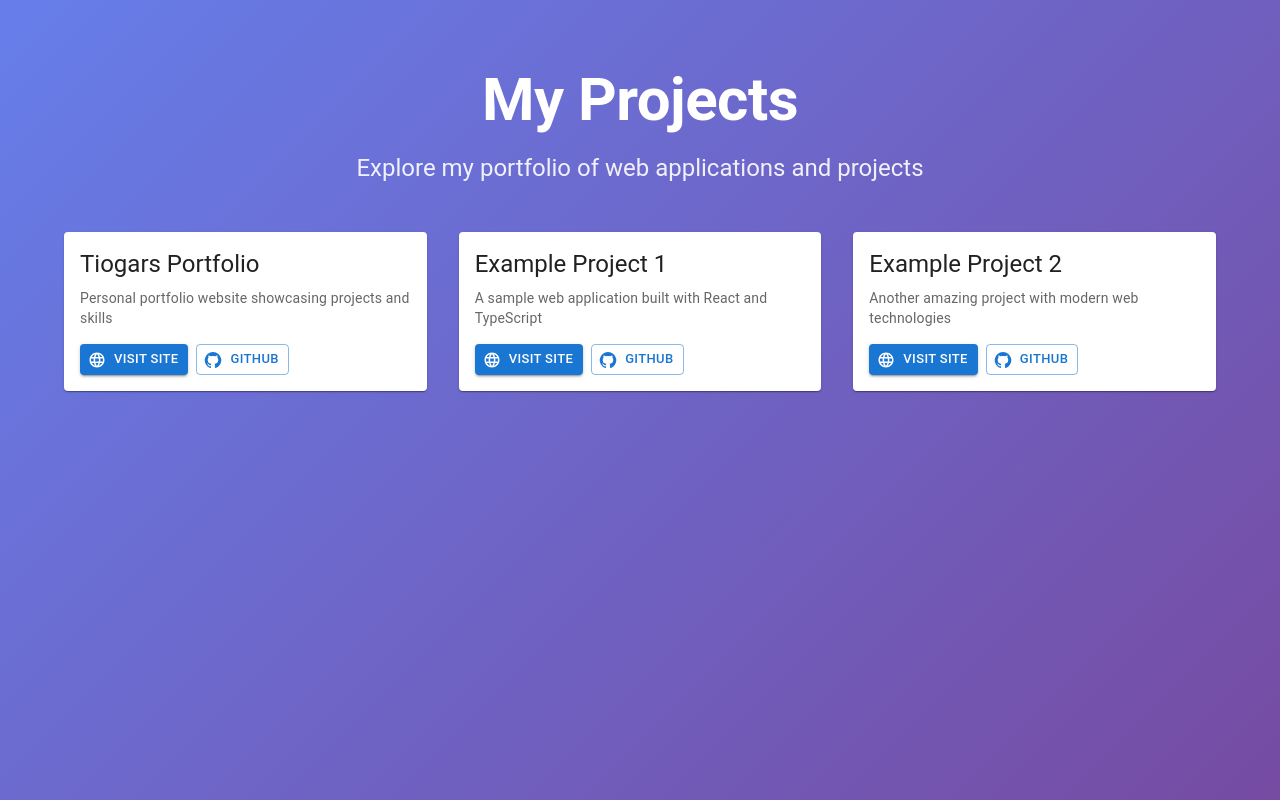
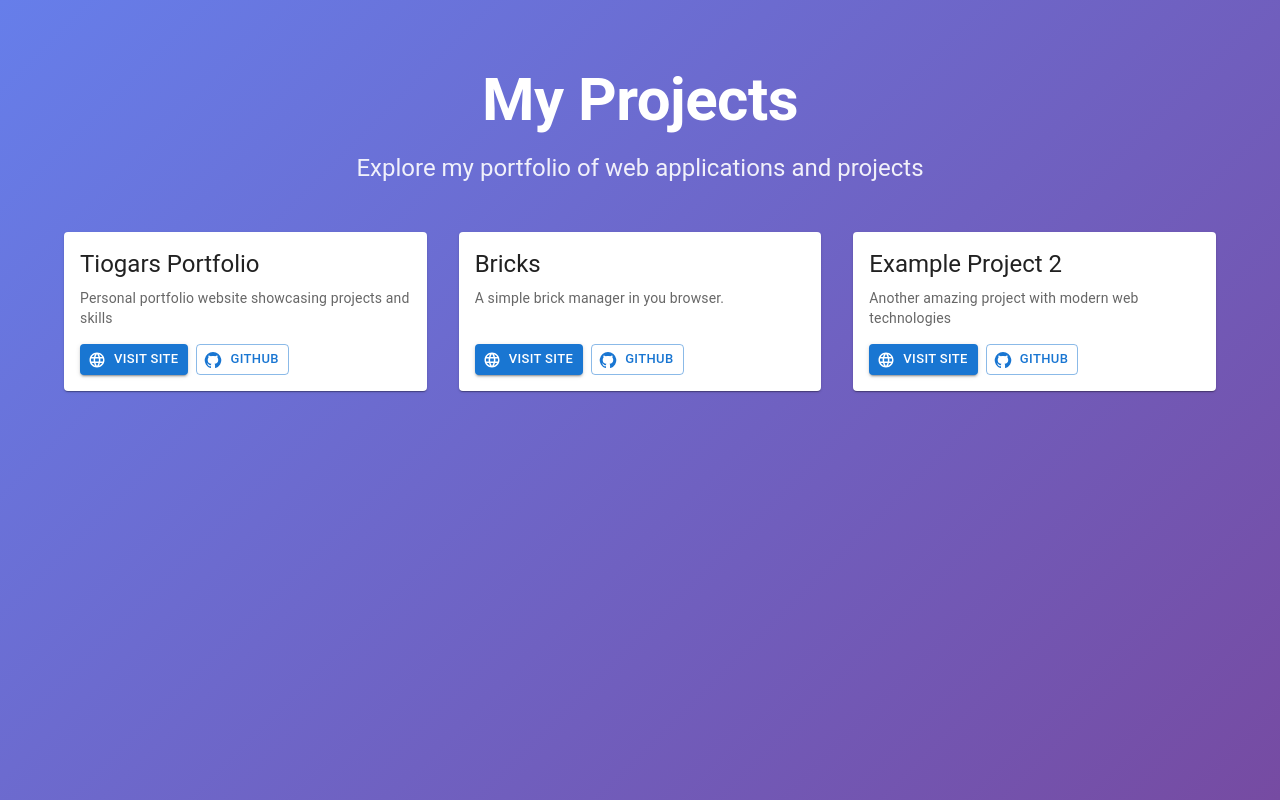
Before and after one commit to tiogars/www.tiogars.fr, a React (Vite) app: page / in a window 1280 px wide. Built offline with nearby package versions, Linux system fonts and the light colour scheme.

Commit message:
Update data.ts

```diff
--- a/src/data.ts
+++ b/src/data.ts
@@ -8,10 +8,10 @@ export const websites: Website[] = [
     githubRepo: 'https://github.com/tiogars/www.tiogars.fr',
   },
   {
-    name: 'Example Project 1',
-    description: 'A sample web application built with React and TypeScript',
-    url: 'https://example.com',
-    githubRepo: 'https://github.com/example/project1',
+    name: 'Bricks',
+    description: 'A simple brick manager in you browser.',
+    url: 'https://bricks.tiogars.fr',
+    githubRepo: 'https://github.com/tiogars/bricks.tiogars.fr',
   },
   {
     name: 'Example Project 2',
```
